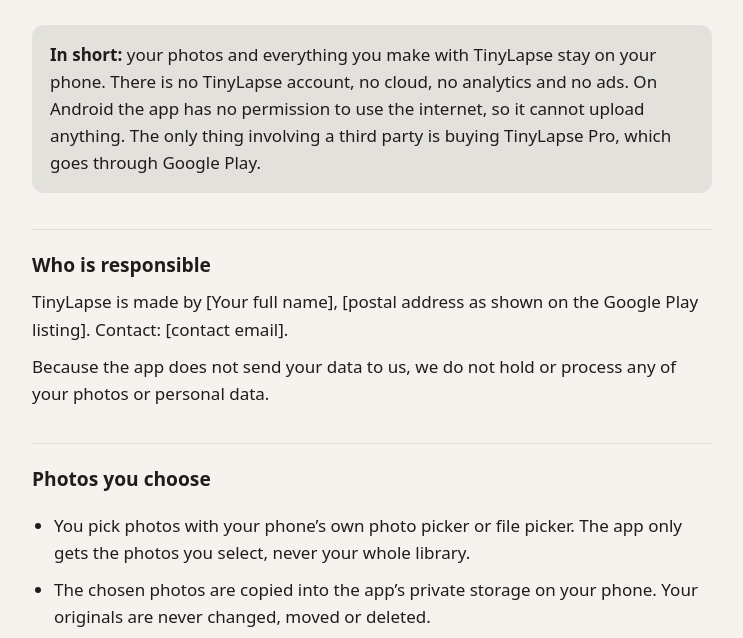
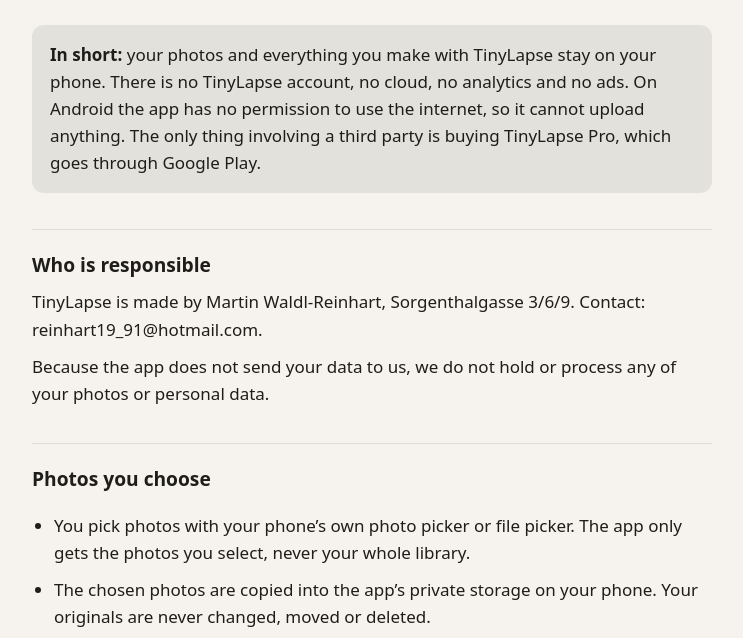
Before and after one commit to Mom0aut/mom0aut.github.io, a plain HTML site: page tinylapse/privacy/index.html in a window 1280 px wide. Shown: the part 112-750 px from the top of the page, without its empty margins (268-1011 px from the left). Drawn offline with Linux system fonts and the light colour scheme.

Commit message:
Update developer information in privacy policy

```diff
--- a/tinylapse/privacy/index.html
+++ b/tinylapse/privacy/index.html
@@ -35,7 +35,7 @@
   </div>
 
   <h2>Who is responsible</h2>
-  <p>TinyLapse is made by [Your full name], [postal address as shown on the Google Play listing]. Contact: [contact email].</p>
+  <p>TinyLapse is made by Martin Waldl-Reinhart, Sorgenthalgasse 3/6/9. Contact: reinhart19_91@hotmail.com.</p>
   <p>Because the app does not send your data to us, we do not hold or process any of your photos or personal data.</p>
 
   <h2>Photos you choose</h2>
```
